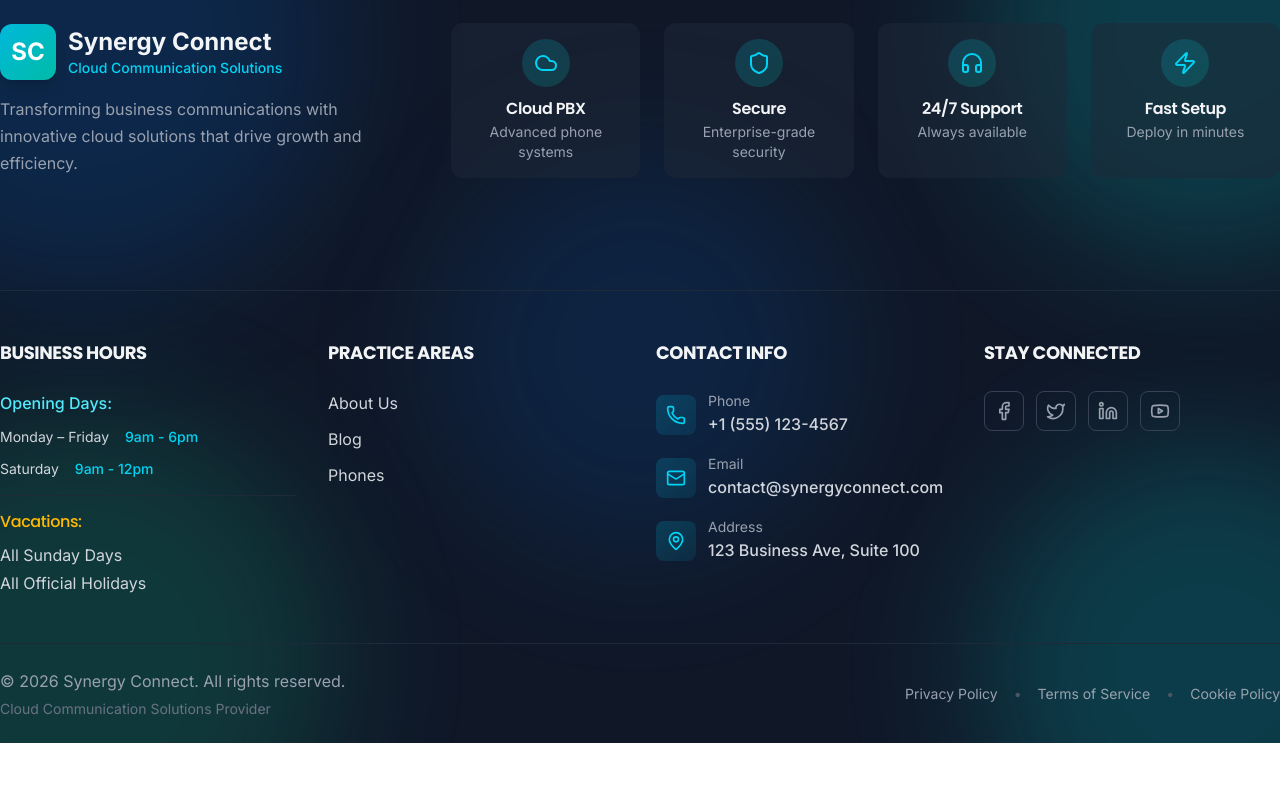
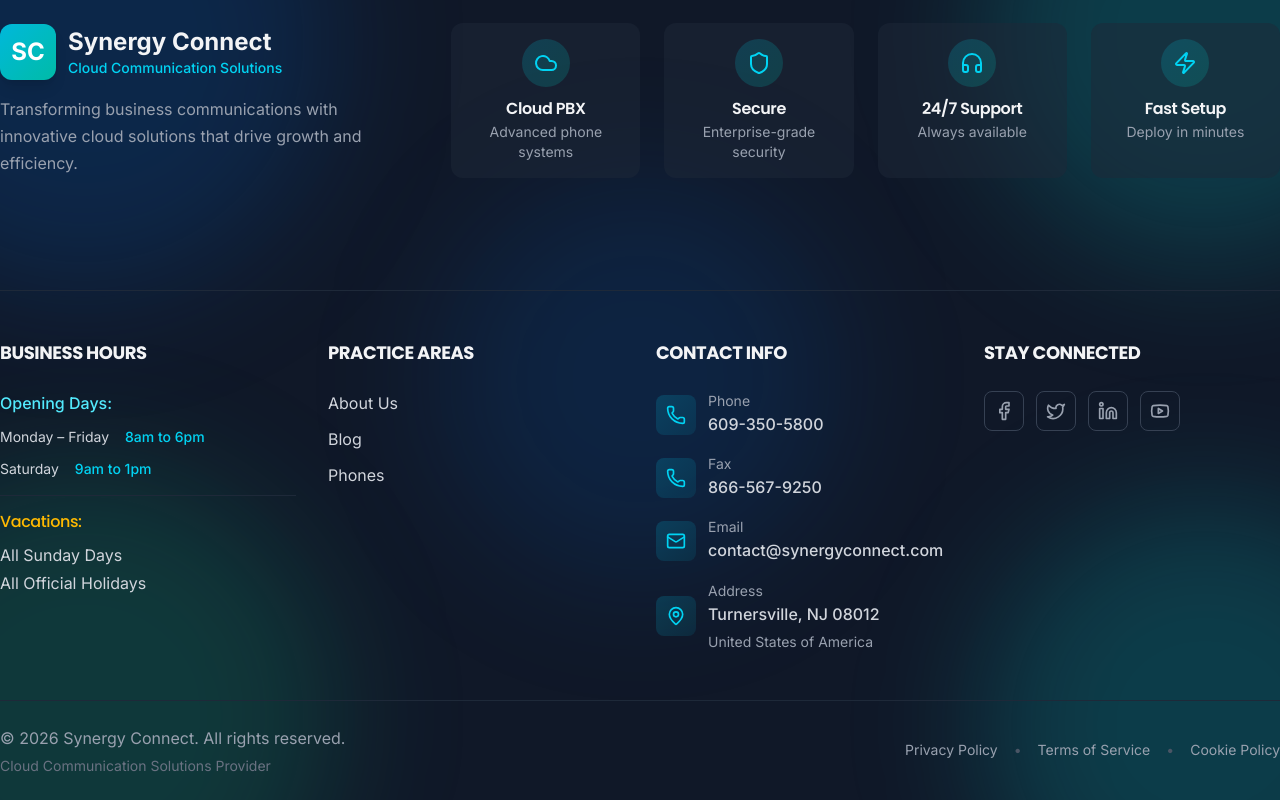
Before and after one commit to Amzad9/synergyconnect, a Next.js app: page /redesign/out/ in a window 1280 px wide. Shown: the part 10912-11712 px from the top of the page. Before the commit the page ends 11655 px from the top, so only its background shows below. Built offline with nearby package versions, Linux system fonts and the light colour scheme.

Commit message:
update contact info in footer

```diff
--- a/app/components/ContactSection.tsx
+++ b/app/components/ContactSection.tsx
@@ -94,7 +94,7 @@ const ContactSection = () => {
                         <p className="font-semibold text-gray-900 truncate">
                           866-567-9250
                         </p>
-                      </div>
+                        </div>
                     </div>
 
                     <div className="flex items-center gap-2 sm:gap-3">
--- a/app/components/Footer.tsx
+++ b/app/components/Footer.tsx
@@ -100,11 +100,11 @@ const Footer = () => {
                   <div className="space-y-3">
                     <div className="flex flex-col sm:flex-row sm:items-center justify-start gap-2">
                       <span className="text-gray-300 text-sm">Monday – Friday</span>
-                      <span className="text-cyan-400 font-medium text-sm ms-2">9am - 6pm</span>
+                      <span className="text-cyan-400 font-medium text-sm ms-2">8am to 6pm</span>
                     </div>
                     <div className="flex flex-col sm:flex-row sm:items-center justify-start gap-2">
                       <span className="text-gray-300 text-sm">Saturday</span>
-                      <span className="text-cyan-400 font-medium text-sm ms-2">9am - 12pm</span>
+                      <span className="text-cyan-400 font-medium text-sm ms-2">9am to 1pm</span>
                     </div>
                   </div>
                 </div>
@@ -158,7 +158,17 @@ const Footer = () => {
                   </div>
                   <div>
                     <p className="text-sm text-gray-400">Phone</p>
-                    <p className="font-medium">+1 (555) 123-4567</p>
+                    <p className="font-medium">609-350-5800</p>
+                  </div>
+                </div>
+
+                <div className="flex items-center gap-3 text-gray-300">
+                  <div className="w-10 h-10 bg-gradient-to-br from-cyan-500/20 to-cyan-500/10 rounded-lg flex items-center justify-center">
+                    <Phone className="w-5 h-5 text-cyan-400" />
+                  </div>
+                  <div>
+                    <p className="text-sm text-gray-400">Fax</p>
+                    <p className="font-medium">866-567-9250</p>
                   </div>
                 </div>
 
@@ -178,7 +188,8 @@ const Footer = () => {
                   </div>
                   <div>
                     <p className="text-sm text-gray-400">Address</p>
-                    <p className="font-medium">123 Business Ave, Suite 100</p>
+                    <p className="font-medium">Turnersville, NJ 08012</p>
+                    <p className="text-sm text-gray-400 mt-1">United States of America</p>
                   </div>
                 </div>
               </div>
```
Also changed, not shown: 1 other file (tests, documents, lock files or other folders).
